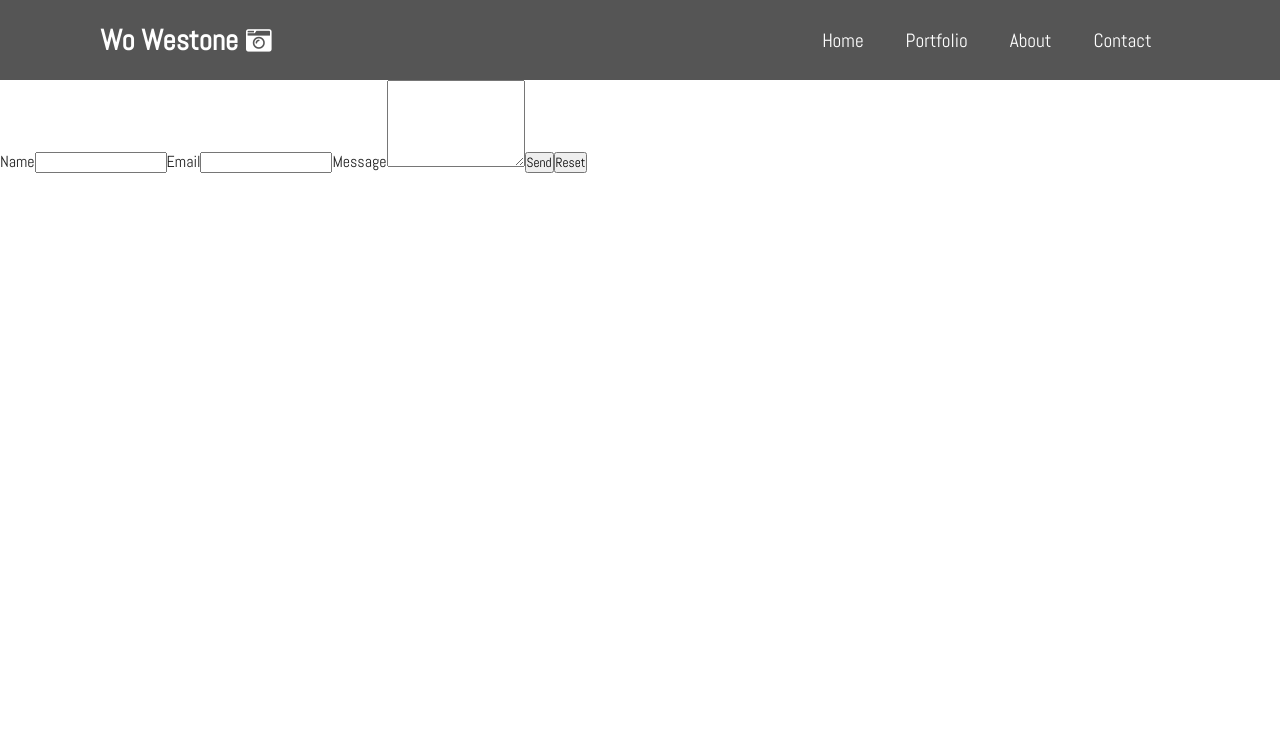
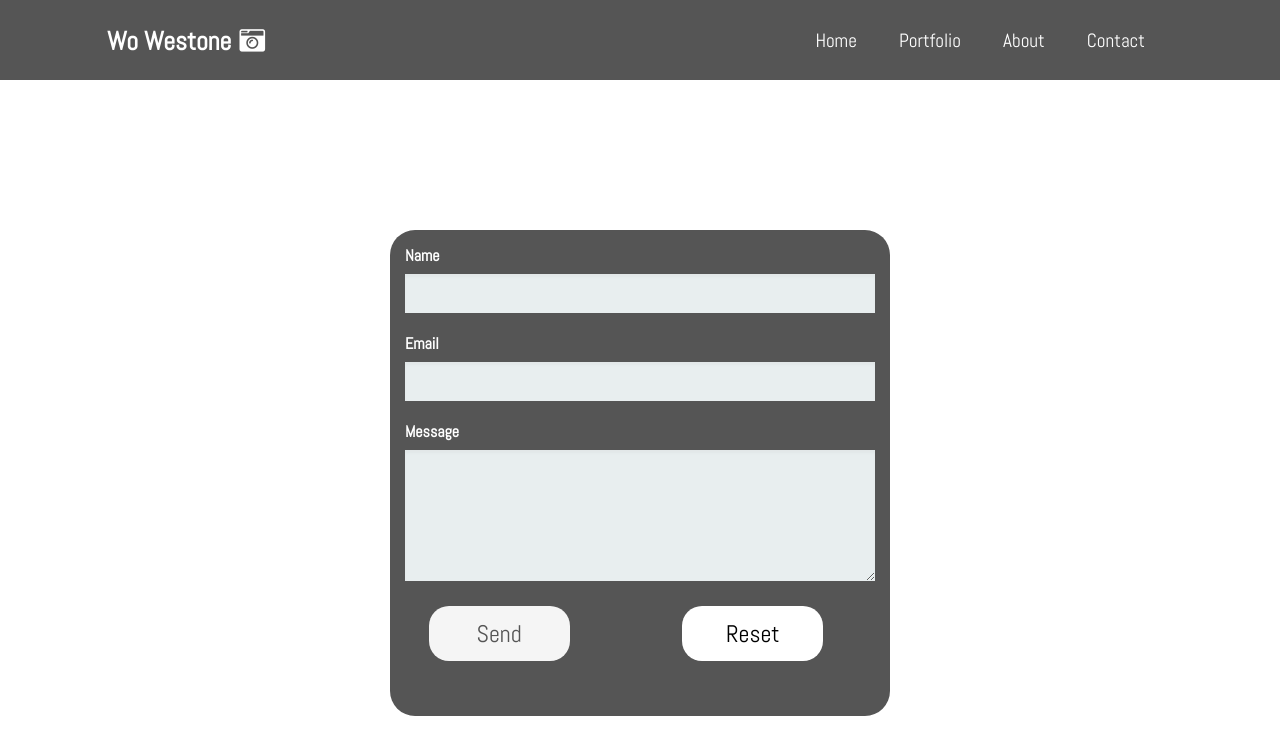
Before and after one commit to gibsonasia/Wo_portfolio, a React (Create React App) app: page /Contact in a window 1280 px wide. Shown: the top 754 px of the page. Built offline with nearby package versions, Linux system fonts and the light colour scheme.

Commit message:
contact page complete

```diff
--- a/package.json
+++ b/package.json
@@ -6,6 +6,7 @@
     "@testing-library/jest-dom": "^5.16.1",
     "@testing-library/react": "^12.1.2",
     "@testing-library/user-event": "^13.5.0",
+    "emailjs-com": "^3.2.0",
     "node-sass": "^7.0.1",
     "react": "^17.0.2",
     "react-dom": "^17.0.2",
--- a/src/style/contact.css
+++ b/src/style/contact.css
@@ -0,0 +1,83 @@
+
+
+form {
+    width: 500px;
+    margin: 10px auto;
+    padding: 15px 15px;
+    margin-top: 150px;
+    background: #555;
+    padding-bottom:55px;
+    border-radius:25px;
+  }
+
+  h1 {
+    margin: 6px 0 4px 16px;
+    font-size: 26px;
+    text-align: center;
+    color:#fff;
+  }
+
+  input[type="text"],
+  input[type="email"],
+  textarea {
+    background: rgba(255,255,255,0.1);
+    border: none;
+    font-size: 18px;
+    height: auto;
+    margin: 0;
+    outline: 0;
+    padding: 8px;
+    width: 100%;
+    background-color: #e8eeef;
+    color: #000;
+    box-shadow: 0 3px 3px rgba(0,0,0,0.03) inset;
+    margin-bottom: 20px;
+  }
+
+
+   button {
+    padding: 12px 22px 12px 22px;
+    color: #555;
+    background-color: rgb(245, 245, 245);
+    font-size: 24px;
+    text-align: center;
+    font-style: normal;
+    border-radius: 20px;
+    margin-right: 5%;
+    margin-left: 5%;
+    width: 30%;
+    border: 1px solid #a30000;
+    border-width: 1px 1px 3px;
+    border-style:none;
+    /*box-shadow: 0 -1px 0 rgba(255,255,255,0.1) inset;*/
+
+  }
+
+  fieldset {
+    margin-bottom: 10px;
+    border: none;
+  }
+
+  label {
+    display: block;
+    margin-bottom: 8px;
+    color:#fff;
+    font-weight:bold;
+  }
+
+  #clear {
+    padding: 12px 22px 12px 22px;
+    color: #000;
+    background-color: rgb(255, 255, 255);
+    font-size: 24px;
+    text-align: center;
+    font-style: normal;
+    border-radius: 20px;
+    margin-right: 5%;
+    margin-left: 19%;
+    width: 30%;
+    border: 1px solid #a30000;
+    border-width: 1px 1px 3px;
+    border-style:none;
+
+  }
```
Also changed, not shown: 1 other file (tests, documents, lock files or other folders).
